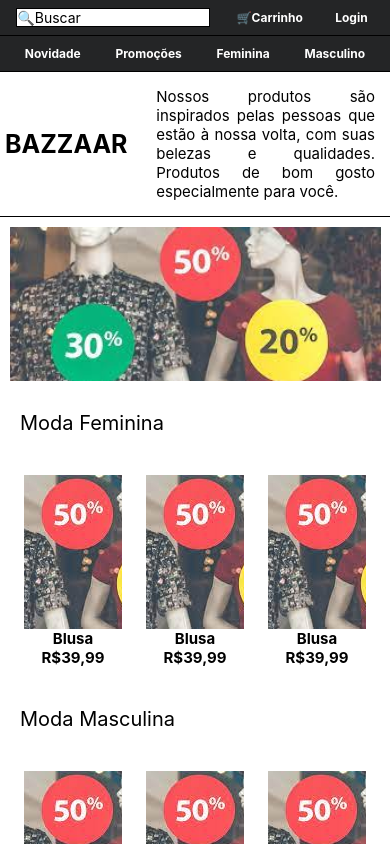
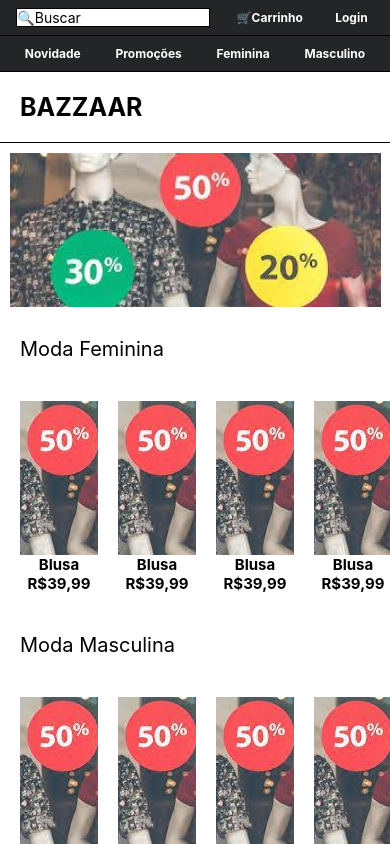
Before and after one commit to PedroErath/Bazzaar, a React Native app: screen / in a window 390 px wide. Built offline with nearby package versions, Linux system fonts and the light colour scheme.

Commit message:
Revert "Ajustando de acordo com o solicitado"
This reverts commit 357c56dcf461a2964622b1128991e9e86f45bd41.

```diff
--- a/App.js
+++ b/App.js
@@ -24,29 +24,33 @@
           <Text style={estilo.texto}>Feminina</Text>
           <Text style={estilo.texto}>Masculino</Text>
         </View>
-        <View style={estilo.viewInicio}>
+        <View style={{ borderBottomWidth: 1 }}>
           <Text style={estilo.titulo}>BAZZAAR</Text>
-          <Text style={estilo.texto3}>Nossos produtos são inspirados pelas pessoas que estão à nossa volta, com suas belezas e qualidades. Produtos de bom gosto especialmente para você.</Text>
         </View>
         <View style={estilo.imagem}>
-          <Image source={require('./src/images/banner.jpeg')} style={{ width: wp('95%') }} />
+          <Image source={require('./src/images/banner.jpeg')} style={{width: wp('95%')}} />
         </View>
         <View>
           <Text style={estilo.titulo2}>Moda Feminina</Text>
         </View>
         <View style={estilo.viewprodutos}>
           <View style={estilo.produtos}>
-            <Image source={require('./src/images/banner.jpeg')} style={{ width: wp('25%') }} />
+            <Image source={require('./src/images/banner.jpeg')} style={{width: wp('20%')}} />
             <Text style={estilo.texto2}>Blusa</Text>
             <Text style={estilo.texto2}>R$39,99</Text>
           </View>
           <View style={estilo.produtos}>
-            <Image source={require('./src/images/banner.jpeg')} style={{ width: wp('25%') }} />
+            <Image source={require('./src/images/banner.jpeg')} style={{width: wp('20%')}} />
             <Text style={estilo.texto2}>Blusa</Text>
             <Text style={estilo.texto2}>R$39,99</Text>
           </View>
           <View style={estilo.produtos}>
-            <Image source={require('./src/images/banner.jpeg')} style={{ width: wp('25%') }} />
+            <Image source={require('./src/images/banner.jpeg')} style={{width: wp('20%')}} />
+            <Text style={estilo.texto2}>Blusa</Text>
+            <Text style={estilo.texto2}>R$39,99</Text>
+          </View>
+          <View style={estilo.produtos}>
+            <Image source={require('./src/images/banner.jpeg')} style={{width: wp('20%')}} />
             <Text style={estilo.texto2}>Blusa</Text>
             <Text style={estilo.texto2}>R$39,99</Text>
           </View>
@@ -56,26 +60,25 @@
         </View>
         <View style={estilo.viewprodutos}>
           <View style={estilo.produtos}>
-            <Image source={require('./src/images/banner.jpeg')} style={{ width: wp('25%') }} />
+            <Image source={require('./src/images/banner.jpeg')} style={{width: wp('20%')}} />
             <Text style={estilo.texto2}>Blusa</Text>
             <Text style={estilo.texto2}>R$39,99</Text>
           </View>
           <View style={estilo.produtos}>
-            <Image source={require('./src/images/banner.jpeg')} style={{ width: wp('25%') }} />
+            <Image source={require('./src/images/banner.jpeg')} style={{width: wp('20%')}} />
             <Text style={estilo.texto2}>Blusa</Text>
             <Text style={estilo.texto2}>R$39,99</Text>
           </View>
           <View style={estilo.produtos}>
-            <Image source={require('./src/images/banner.jpeg')} style={{ width: wp('25%') }} />
+            <Image source={require('./src/images/banner.jpeg')} style={{width: wp('20%')}} />
             <Text style={estilo.texto2}>Blusa</Text>
             <Text style={estilo.texto2}>R$39,99</Text>
           </View>
-        </View>
-        <View style={estilo.footer}>
-          <Image source={{ uri: 'https://cdn-icons-png.flaticon.com/512/220/220790.png'}} style={estilo.imagem2} />
-          <Image source={{ uri: 'https://cdn-icons-png.flaticon.com/512/87/87390.png'}} style={estilo.imagem2} />
-          <Image source={{ uri: 'https://cdn-icons-png.flaticon.com/512/1384/1384033.png'}} style={estilo.imagem2} />
-          <Image source={{ uri: 'https://cdn-icons-png.flaticon.com/512/20/20673.png'}} style={estilo.imagem2} />
+          <View style={estilo.produtos}>
+            <Image source={require('./src/images/banner.jpeg')} style={{width: wp('20%')}} />
+            <Text style={estilo.texto2}>Blusa</Text>
+            <Text style={estilo.texto2}>R$39,99</Text>
+          </View>
         </View>
       </ScrollView>
     )
@@ -91,30 +94,21 @@
     borderBottomWidth: 1
   },
   texto: {
-    fontSize: 12,
+    fontSize:12,
     padding: 10,
     color: 'white',
     fontWeight: 'bold'
   },
-  texto3: {
-    flex:5,
-    fontSize: 15,
-    padding: 10,
-    color: 'black',
-    margin:5,
-    textAlign: 'justify'
-  },
   texto2: {
-    fontSize: 15,
+    fontSize:15,
     color: 'black',
     fontWeight: 'bold'
   },
-  titulo:{
-    flex:3,
+  titulo: {
     fontWeight: 'bold',
     fontSize: 25,
     color: 'black',
-    margin:5
+    margin: 20,
   },
   titulo2: {
     fontSize: 20,
@@ -127,35 +121,21 @@
     backgroundColor: 'white',
     borderWidth: 1,
   },
-  imagem: {
+  imagem:{
     alignItems: 'center',
-    padding: 10,
+    padding:10,
   },
-  viewprodutos: {
+  viewprodutos:{
     flexDirection: 'row',
     justifyContent: 'space-evenly',
-    margin: 10
+    margin:10
   },
-  produtos: {
-    padding: 10,
-    alignItems: 'center'
+  produtos:{
+    padding:10,
+    alignItems:'center'
   },
-  imagemprodutos: {
-    height: 50,
+  imagemprodutos:{
+    height:50,
     width: 50
-  },
-  viewInicio:{
-    borderBottomWidth: 1,
-    flexDirection: 'row',
-    justifyContent: 'space-evenly',
-    alignItems: 'center'
-  },
-  footer:{
-    borderTopWidth: 1,
-    alignItems: ''
-  },
-  imagem2:{
-    height:50,
-    width: 50,
   }
 })
```
